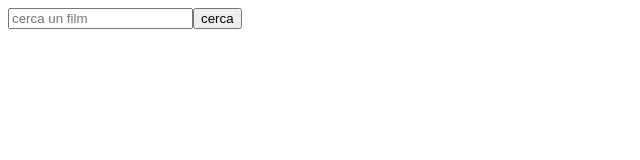
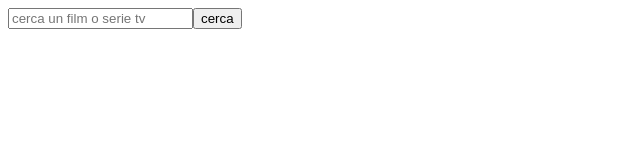
Before and after one commit to Soficius/vue-boolflix, a Vue app: page / in a window 1280 px wide. Shown: the top 160 px of the page, without its empty margins (0-640 px from the left). Built offline with nearby package versions, Linux system fonts and the light colour scheme.

Commit message:
milestone 1-2

```diff
--- a/src/App.vue
+++ b/src/App.vue
@@ -1,36 +1,85 @@
 <template>
-  <div class="searchbar">
-    <input v-model="searchText" type="text" name="" id="" placeholder="cerca un film">
-    <button type="submit" @click.prevent="getMovies">cerca</button>
+  <div>
+    <div class="searchbar">
+      <input v-model="searchText" @keyup.enter="getVideos" type="text" name="" id="" placeholder="cerca un film o serie tv">
+      <button type="submit" @click.prevent="getVideos">cerca</button>
+    </div>
+    <main>
+      <ul v-for="video in videos" :key="video.id">
+        <li>{{video.title}}</li>
+        <li>{{video.originalTitle}}</li>
+        <li>
+          <FlagIcon :lang="video.language" />
+        </li>
+        <li>{{video.vote}}</li>
+      </ul>
+    </main>
   </div>
 </template>
 
 <script>
 import axios from 'axios'
+import FlagIcon from './components/FlagIcon.vue'
 export default {
   name: 'App',
   components: {
+    FlagIcon
   },
   data () {
     return {
-      movies: [],
+      videos: [],
       searchText: '',
-      api: 'https://api.themoviedb.org/3/search/movie'
+      apiMovies: 'https://api.themoviedb.org/3/search/movie',
+      apiSeries: 'https://api.themoviedb.org/3/search/tv'
     }
   },
   methods: {
-    getMovies () {
-      const config = {
+    getVideos () {
+      this.videos = []
+      const cMovies = {
         params: {
           api_key: '50df027645bf57ccc3ef82b89c1c311b',
           query: this.searchText
         }
       }
-      this.movies = []
+      const cSeries = {
+        params: {
+          api_key: 'e99307154c6dfb0b4750f6603256716d',
+          query: this.searchText
+        }
+      }
       axios
-        .get(this.api, config)
+        .get(this.apiMovies, cMovies)
         .then((res) => {
-          this.movies.push(...res.data.results)
+          const mapped = res.data.results.map((movie) => {
+            return {
+              id: 'm-' + movie.id,
+              type: 'Movies',
+              title: movie.title,
+              originalTitle: movie.original_title,
+              language: movie.original_language,
+              vote: movie.vote_average
+            }
+          })
+          this.videos.push(...mapped)
+        })
+        .catch((err) => {
+          console.log(err)
+        })
+      axios
+        .get(this.apiSeries, cSeries)
+        .then((res) => {
+          const mapped = res.data.results.map((serie) => {
+            return {
+              id: 's-' + serie.id,
+              type: 'Series',
+              title: serie.name,
+              originalTitle: serie.original_name,
+              language: serie.original_language,
+              vote: serie.vote_average
+            }
+          })
+          this.videos.push(...mapped)
         })
         .catch((err) => {
           console.log(err)
@@ -38,8 +87,7 @@ export default {
     }
   }
 }
+
 </script>
-
 <style lang="scss">
-
 </style>
--- /dev/null
+++ b/src/components/FlagIcon.vue
@@ -0,0 +1,20 @@
+<template>
+    <span :class="'fi fi-'+language"></span>
+</template>
+
+<script>
+import 'flag-icons/css/flag-icons.min.css'
+
+export default {
+  props: ['lang'],
+  computed: {
+    language () {
+      return this.lang === 'en' ? 'us' : this.lang
+    }
+  }
+}
+</script>
+
+<style>
+
+</style>
```
